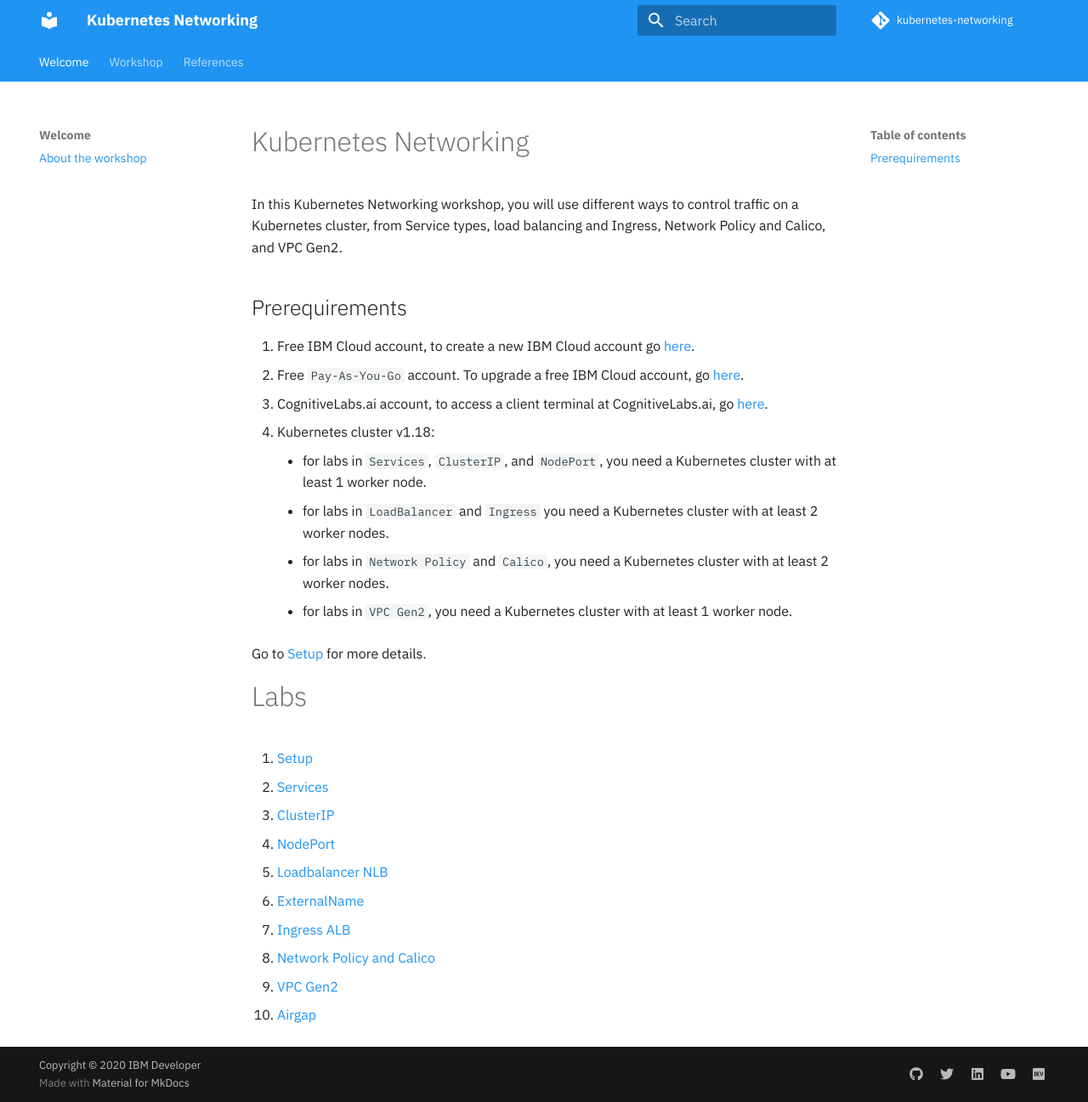
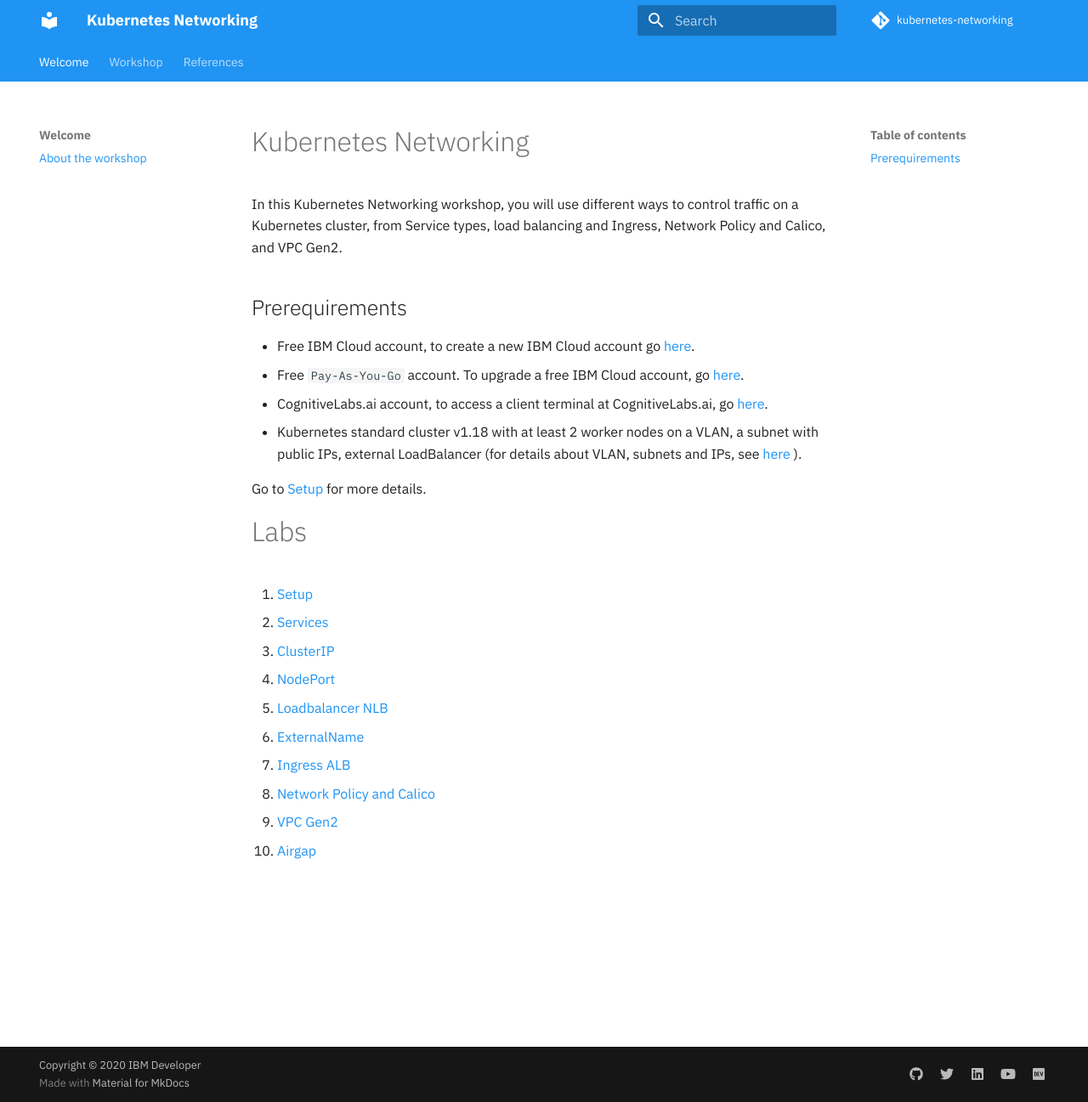
Before and after one commit to IBM/kubernetes-networking, an MkDocs documentation site: the page built from docs/README.md, in a window 1280 px wide and 1297 px high. Shown: the whole window at 85% size. Built offline with MkDocs 1.6.1 and Material for MkDocs 9.7.7, drawn with Linux system fonts in a browser that asks for light colours; comment, search, counter and statistics services are not loaded.

Commit message:
Update README.md

```diff
--- a/docs/README.md
+++ b/docs/README.md
@@ -4,14 +4,10 @@ In this Kubernetes Networking workshop, you will use different ways to control t
 
 ## Prerequirements
 
-1. Free IBM Cloud account, to create a new IBM Cloud account go [here](https://ibm.github.io/workshop-setup/NEWACCOUNT/).
-1. Free `Pay-As-You-Go` account. To upgrade a free IBM Cloud account, go [here](https://ibm.github.io/workshop-setup/PAYASYOUGO/).
-1. CognitiveLabs.ai account, to access a client terminal at CognitiveLabs.ai, go [here](https://ibm.github.io/workshop-setup/COGNITIVECLASS/).
-1. Kubernetes cluster v1.18:
-    - for labs in `Services`, `ClusterIP`, and `NodePort`, you need a Kubernetes cluster with at least 1 worker node.
-    - for labs in  `LoadBalancer` and `Ingress` you need a Kubernetes cluster with at least 2 worker nodes.
-    - for labs in `Network Policy` and `Calico`, you need a Kubernetes cluster with at least 2 worker nodes.
-    - for labs in `VPC Gen2`, you need a Kubernetes cluster with at least 1 worker node.
+* Free IBM Cloud account, to create a new IBM Cloud account go [here](https://ibm.github.io/workshop-setup/NEWACCOUNT/).
+* Free `Pay-As-You-Go` account. To upgrade a free IBM Cloud account, go [here](https://ibm.github.io/workshop-setup/PAYASYOUGO/).
+* CognitiveLabs.ai account, to access a client terminal at CognitiveLabs.ai, go [here](https://ibm.github.io/workshop-setup/COGNITIVECLASS/).
+* Kubernetes standard cluster v1.18 with at least 2 worker nodes on a VLAN, a subnet with public IPs, external LoadBalancer (for details about VLAN, subnets and IPs, see [here](https://cloud.ibm.com/docs/containers?topic=containers-subnets) ).
 
 Go to [Setup](setup.md) for more details.
 
```
